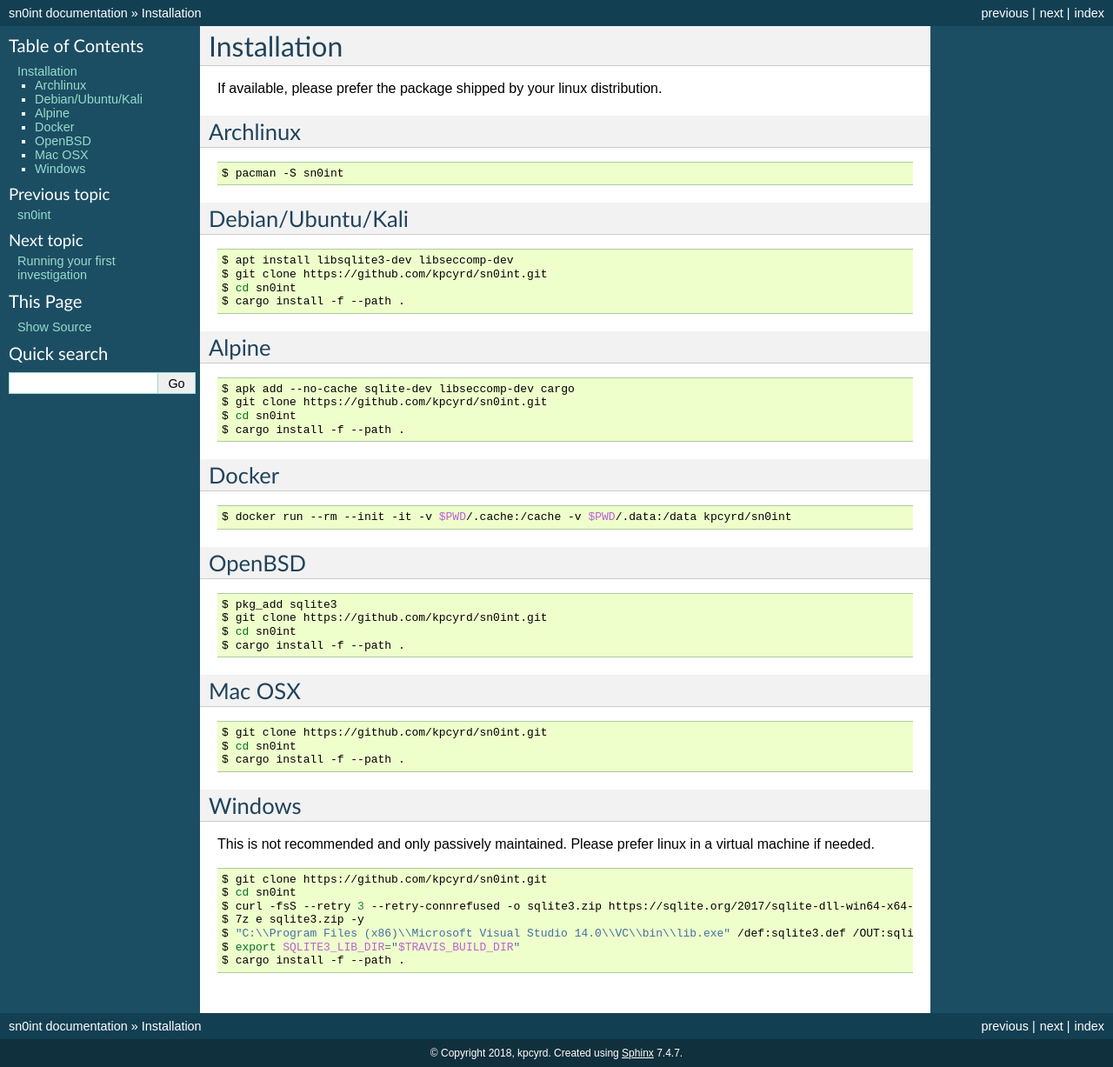
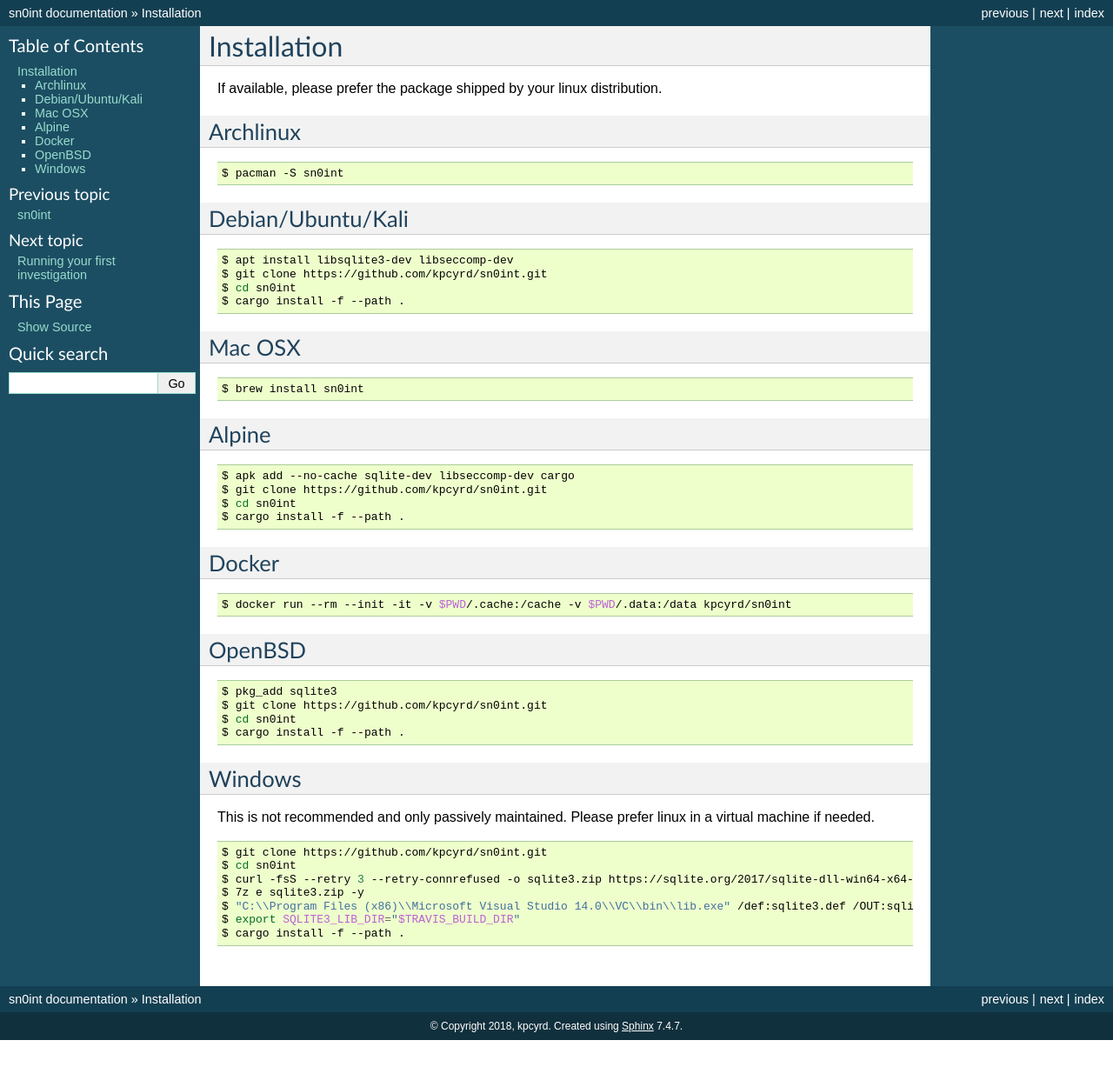
Before and after one commit to kpcyrd/sn0int, a Sphinx documentation site: the page built from docs/install.rst, in a window 1280 px wide. Shown: the whole page at 87% size. Built offline with Sphinx 7.4.7, drawn with Linux system fonts in a browser that asks for light colours; after the commit the page ends 1196 px from its top, so only the background shows below that.

Commit message:
Update osx install instructions

```diff
--- a/docs/install.rst
+++ b/docs/install.rst
@@ -19,6 +19,13 @@
     $ git clone https://github.com/kpcyrd/sn0int.git
     $ cd sn0int
     $ cargo install -f --path .
+
+Mac OSX
+-------
+
+.. code-block:: bash
+
+    $ brew install sn0int
 
 Alpine
 ------
@@ -47,15 +54,6 @@
     $ cd sn0int
     $ cargo install -f --path .
 
-Mac OSX
--------
-
-.. code-block:: bash
-
-    $ git clone https://github.com/kpcyrd/sn0int.git
-    $ cd sn0int
-    $ cargo install -f --path .
-
 Windows
 -------
 
```
